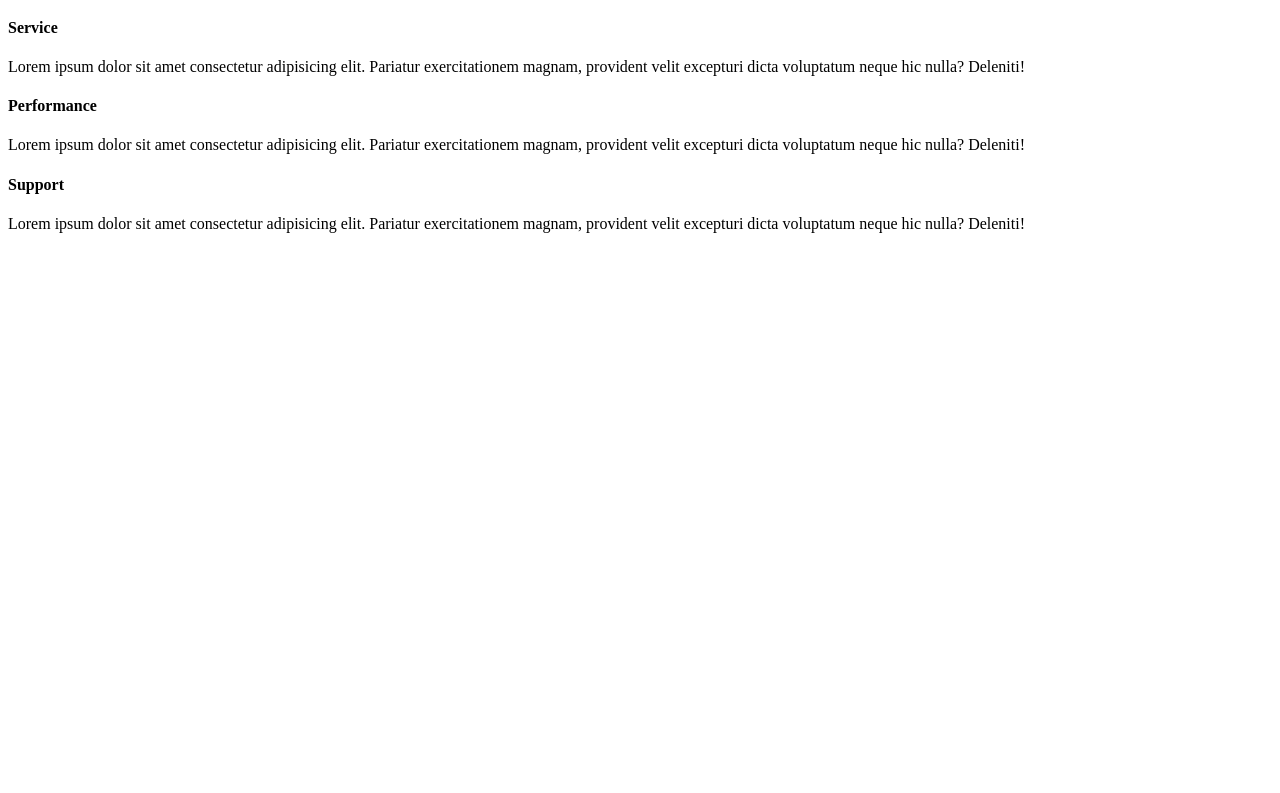
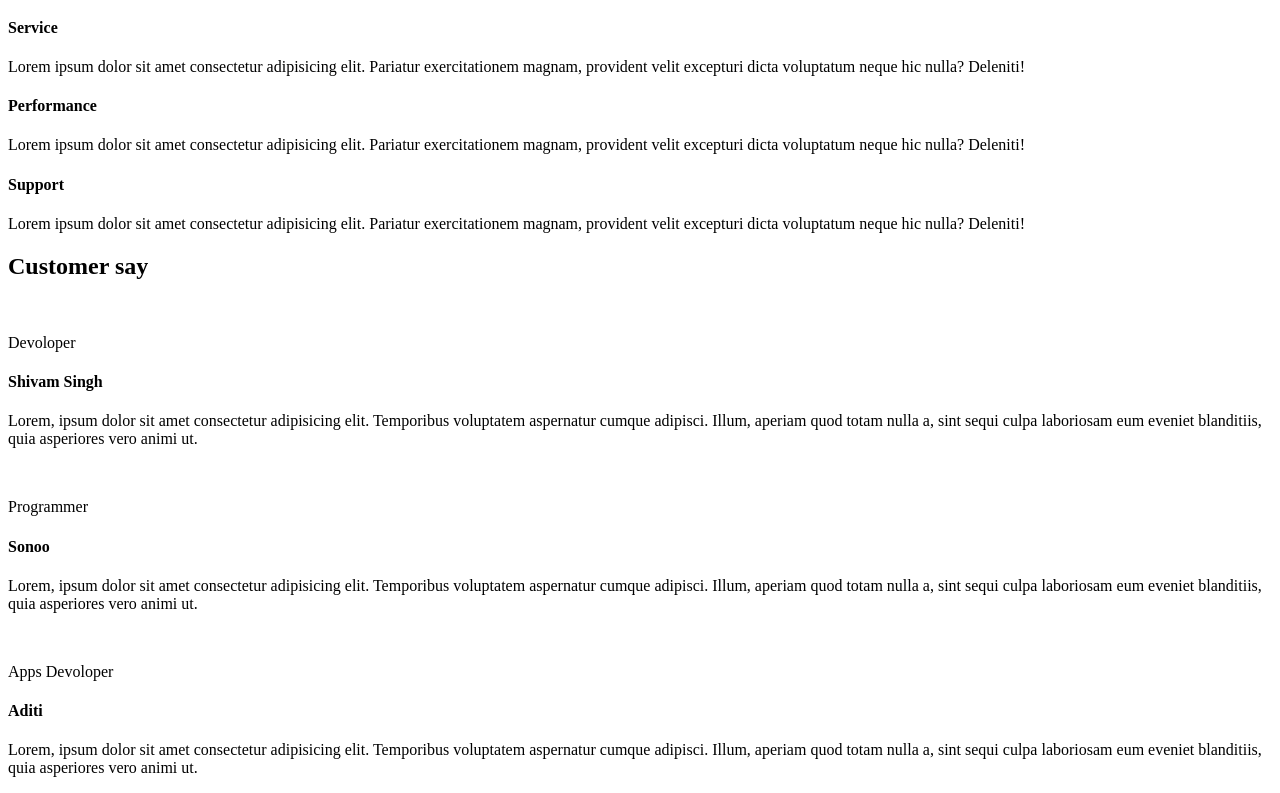
Before and after one commit to shivamEr/Basi-Web-Template, a plain HTML site: page index.html in a window 1280 px wide. Shown: the part 1083-1876 px from the top of the page. Before the commit the page ends 1332 px from the top, so only its background shows below. Drawn offline with Linux system fonts and the light colour scheme.

Commit message:
Row-6 Html is completed

```diff
--- a/index.html
+++ b/index.html
@@ -113,22 +113,61 @@
                 <div class="youget_item">
                     <i></i>
                     <h4>Service</h4>
-                    <p>Lorem ipsum dolor sit amet consectetur adipisicing elit. Pariatur exercitationem magnam, provident velit excepturi dicta voluptatum neque hic nulla? Deleniti!</p>
+                    <p>Lorem ipsum dolor sit amet consectetur adipisicing elit. Pariatur exercitationem magnam,
+                        provident velit excepturi dicta voluptatum neque hic nulla? Deleniti!</p>
                 </div>
                 <div class="youget_item">
                     <i></i>
                     <h4>Performance</h4>
-                    <p>Lorem ipsum dolor sit amet consectetur adipisicing elit. Pariatur exercitationem magnam, provident velit excepturi dicta voluptatum neque hic nulla? Deleniti!</p>
+                    <p>Lorem ipsum dolor sit amet consectetur adipisicing elit. Pariatur exercitationem magnam,
+                        provident velit excepturi dicta voluptatum neque hic nulla? Deleniti!</p>
                 </div>
                 <div class="youget_item">
                     <i></i>
                     <h4>Support</h4>
-                    <p>Lorem ipsum dolor sit amet consectetur adipisicing elit. Pariatur exercitationem magnam, provident velit excepturi dicta voluptatum neque hic nulla? Deleniti!</p>
+                    <p>Lorem ipsum dolor sit amet consectetur adipisicing elit. Pariatur exercitationem magnam,
+                        provident velit excepturi dicta voluptatum neque hic nulla? Deleniti!</p>
                 </div>
             </div>
         </div>
     </section>
-    <!-- Row-5 Start-->
+    <!-- Row-5 End-->
+
+    <!-- Row-6 Start-->
+    <section class="row6">
+        <div class="customer_section">
+            <div class="customer_title">
+                <h2>Customer say</h2>
+            </div>
+            <div class="customer_item_all">
+                <div class="customer_item">
+                    <img src="" alt="">
+                    <p>Devoloper</p>
+                    <h4>Shivam Singh</h4>
+                    <p>Lorem, ipsum dolor sit amet consectetur adipisicing elit. Temporibus voluptatem aspernatur cumque
+                        adipisci. Illum, aperiam quod totam nulla a, sint sequi culpa laboriosam eum eveniet blanditiis,
+                        quia asperiores vero animi ut.</p>
+                </div>
+                <div class="customer_item">
+                    <img src="" alt="">
+                    <p>Programmer</p>
+                    <h4>Sonoo</h4>
+                    <p>Lorem, ipsum dolor sit amet consectetur adipisicing elit. Temporibus voluptatem aspernatur cumque
+                        adipisci. Illum, aperiam quod totam nulla a, sint sequi culpa laboriosam eum eveniet blanditiis,
+                        quia asperiores vero animi ut.</p>
+                </div>
+                <div class="customer_item">
+                    <img src="" alt="">
+                    <p>Apps Devoloper</p>
+                    <h4>Aditi</h4>
+                    <p>Lorem, ipsum dolor sit amet consectetur adipisicing elit. Temporibus voluptatem aspernatur cumque
+                        adipisci. Illum, aperiam quod totam nulla a, sint sequi culpa laboriosam eum eveniet blanditiis,
+                        quia asperiores vero animi ut.</p>
+                </div>
+            </div>
+        </div>
+    </section>
+    <!-- Row-6 End-->
 
 
 </body>
```
